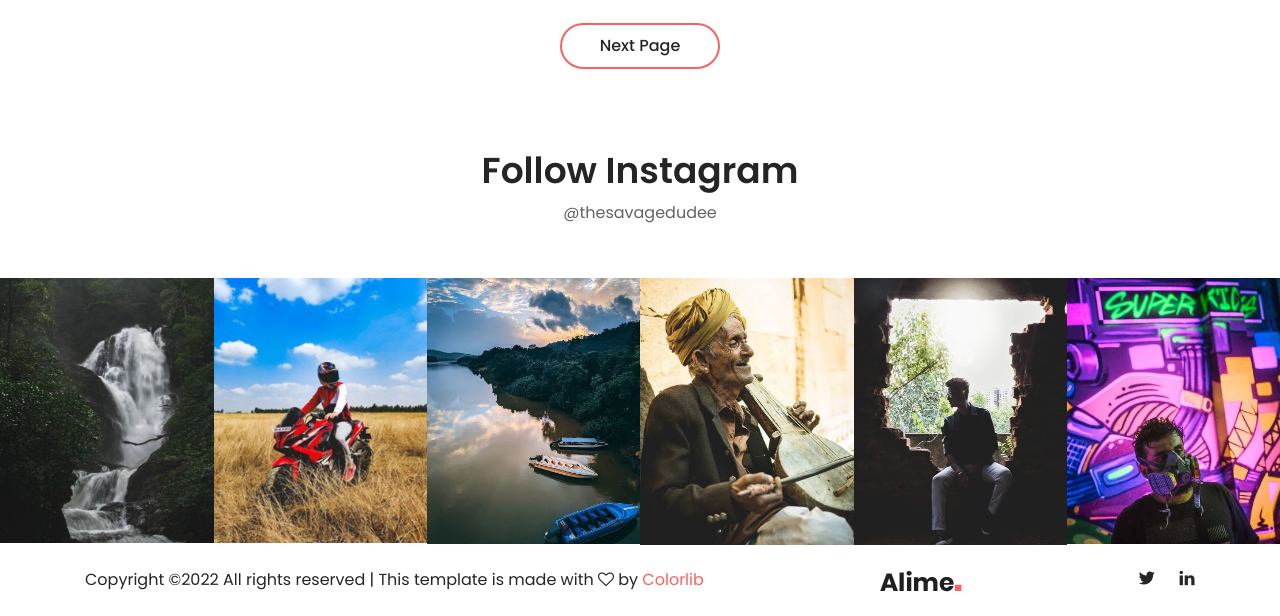
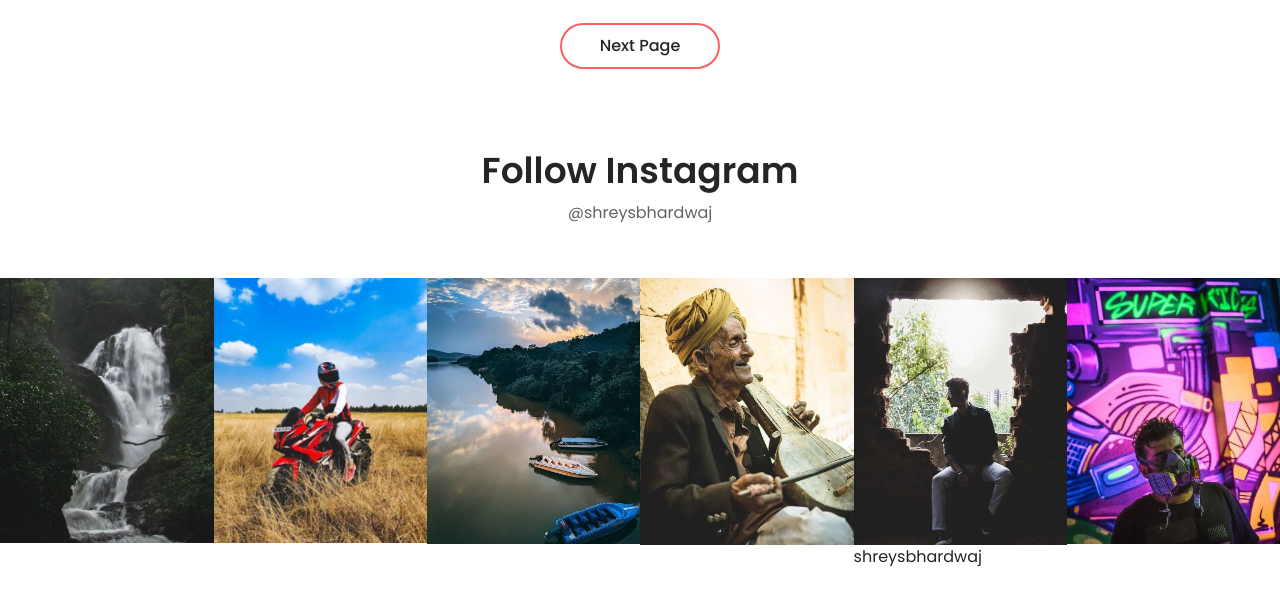
Before and after one commit to shreyasbhardwaj/portfolio, a website: page gallery_page2.html in a window 1280 px wide. Shown: the part 1127-1743 px from the top of the page. After the commit the page ends 1696 px from the top, so only its background shows below. Drawn offline with Linux system fonts and the light colour scheme; files whose address does not match are found by name.

Commit message:
Update gallery_page2.html

```diff
--- a/gallery_page2.html
+++ b/gallery_page2.html
@@ -286,7 +286,7 @@
                 <div class="col-12">
                     <div class="section-heading text-center">
                         <h2>Follow Instagram</h2>
-                        <p>@thesavagedudee</p>
+                        <p>@shreysbhardwaj</p>
                     </div>
                 </div>
             </div>
@@ -298,9 +298,9 @@
             <div class="single-instagram-item">
                 <img src="img/bg-img/i1.jpg" alt="">
                 <div class="instagram-hover-content text-center d-flex align-items-center justify-content-center">
-                    <a href="https://www.instagram.com/thesavagedudee/">
+                    <a href="https://www.instagram.com/shreysbhardwaj/">
                         <i class="ti-instagram" aria-hidden="true"></i>
-                        <span>thesavagedudee</span>
+                        <span>shreysbhardwaj</span>
                     </a>
                 </div>
             </div>
@@ -308,9 +308,9 @@
             <div class="single-instagram-item">
                 <img src="img/bg-img/i2.jpg" alt="">
                 <div class="instagram-hover-content text-center d-flex align-items-center justify-content-center">
-                    <a href="https://www.instagram.com/thesavagedudee/">
+                    <a href="https://www.instagram.com/shreysbhardwaj/">
                         <i class="ti-instagram" aria-hidden="true"></i>
-                        <span>thesavagedudee</span>
+                        <span>shreysbhardwaj</span>
                     </a>
                 </div>
             </div>
@@ -318,19 +318,19 @@
             <div class="single-instagram-item">
                 <img src="img/bg-img/i3.jpg" alt="">
                 <div class="instagram-hover-content text-center d-flex align-items-center justify-content-center">
-                    <a href="https://www.instagram.com/thesavagedudee/">
+                    <a href="https://www.instagram.com/shreysbhardwaj/">
                         <i class="ti-instagram" aria-hidden="true"></i>
-                        <span>thesavagedudee</span>
-                    </a>
+                        <span>shreysbhardwaj</span>
+                    </a>shreysbhardwaj
                 </div>
             </div>
             <!-- Single Instagram Item -->
             <div class="single-instagram-item">
                 <img src="img/bg-img/i4.jpg" alt="">
                 <div class="instagram-hover-content text-center d-flex align-items-center justify-content-center">
-                    <a href="https://www.instagram.com/thesavagedudee/">
+                    <a href="https://www.instagram.com/shreysbhardwaj/">
                         <i class="ti-instagram" aria-hidden="true"></i>
-                        <span>thesavagedudee</span>
+                        <span>shreysbhardwaj</span>
                     </a>
                 </div>
             </div>
@@ -338,9 +338,9 @@
             <div class="single-instagram-item">
                 <img src="img/bg-img/i5.jpg" alt="">
                 <div class="instagram-hover-content text-center d-flex align-items-center justify-content-center">
-                    <a href="https://www.instagram.com/thesavagedudee/">
+                    <a href="https://www.instagram.com/shreysbhardwaj/">
                         <i class="ti-instagram" aria-hidden="true"></i>
-                        <span>thesavagedudee</span>
+                        <span>shreysbhardwaj</span>
                     </a>
                 </div>
             </div>
@@ -348,43 +348,16 @@
             <div class="single-instagram-item">
                 <img src="img/bg-img/i6.jpg" alt="">
                 <div class="instagram-hover-content text-center d-flex align-items-center justify-content-center">
-                    <a href="https://www.instagram.com/thesavagedudee/">
+                    <a href="https://www.instagram.com/shreysbhardwaj/">
                         <i class="ti-instagram" aria-hidden="true"></i>
-                        <span>thesavagedudee</span>
+                        <span>shreysbhardwaj</span>
                     </a>
-                </div>
+                </div>shreysbhardwaj
             </div>
         </div>
     </div>
     <!-- Follow Area End -->
 
-    <!-- Footer Area Start -->
-    <footer class="footer-area">
-        <div class="container">
-            <div class="row">
-                <div class="col-12">
-                    <div class="footer-content d-flex align-items-center justify-content-between">
-                        <!-- Copywrite Text -->
-                        <div class="copywrite-text">
-                            <p><!-- Link back to Colorlib can't be removed. Template is licensed under CC BY 3.0. -->
-Copyright &copy;<script>document.write(new Date().getFullYear());</script> All rights reserved | This template is made with <i class="fa fa-heart-o" aria-hidden="true"></i> by <a href="https://colorlib.com" target="_blank">Colorlib</a>
-<!-- Link back to Colorlib can't be removed. Template is licensed under CC BY 3.0. --></p>
-                        </div>
-                        <!-- Footer Logo -->
-                        <div class="footer-logo">
-                            <a href="#"><img src="img/core-img/logo2.png" alt=""></a>
-                        </div>
-                        <!-- Social Info -->
-                        <div class="social-info">
-                            <a href="https://twitter.com/thesavagedudee"><i class="ti-twitter-alt" aria-hidden="true"></i></a>
-                            <a href="https://www.linkedin.com/in/shreyas-bhardwaj-b73b84160/"><i class="ti-linkedin" aria-hidden="true"></i></a>
-                        </div>
-                    </div>
-                </div>
-            </div>
-        </div>
-    </footer>
-    <!-- Footer Area End -->
 
     <!-- **** All JS Files ***** -->
     <!-- jQuery 2.2.4 -->
```
